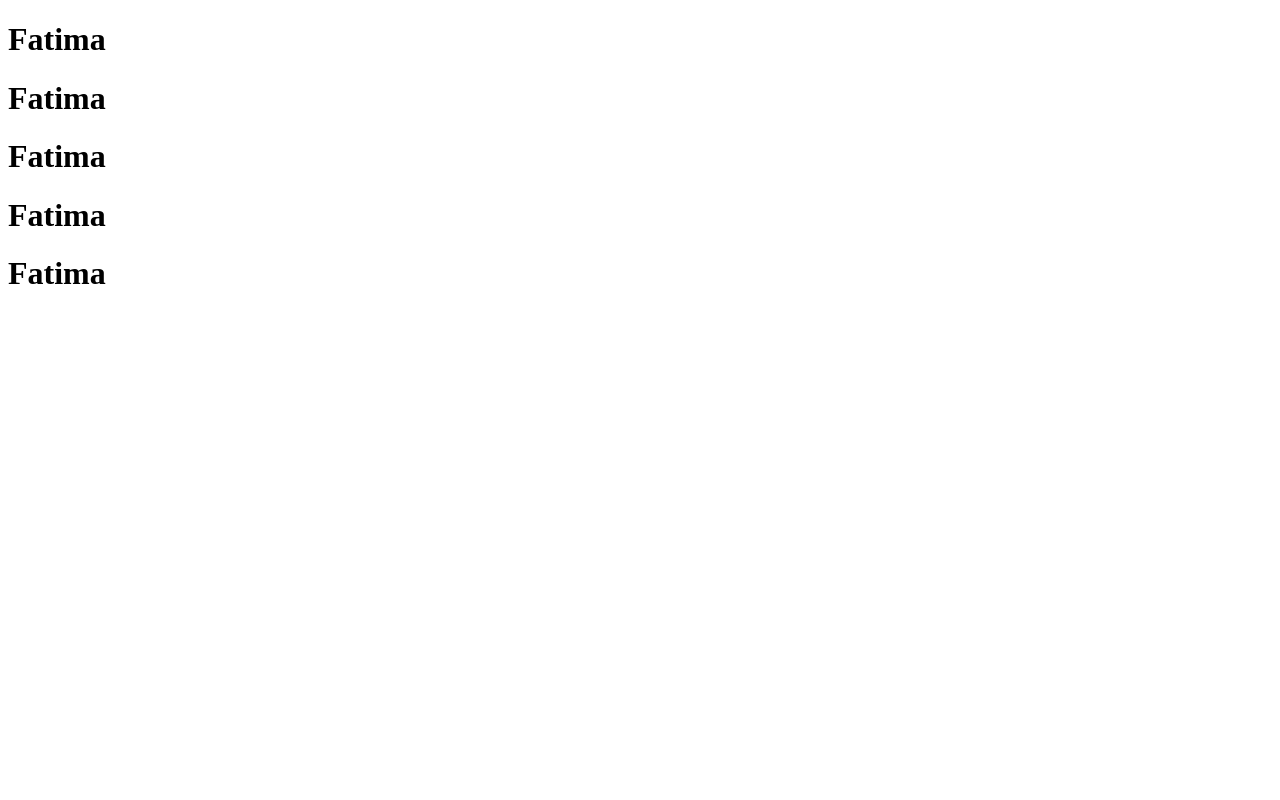
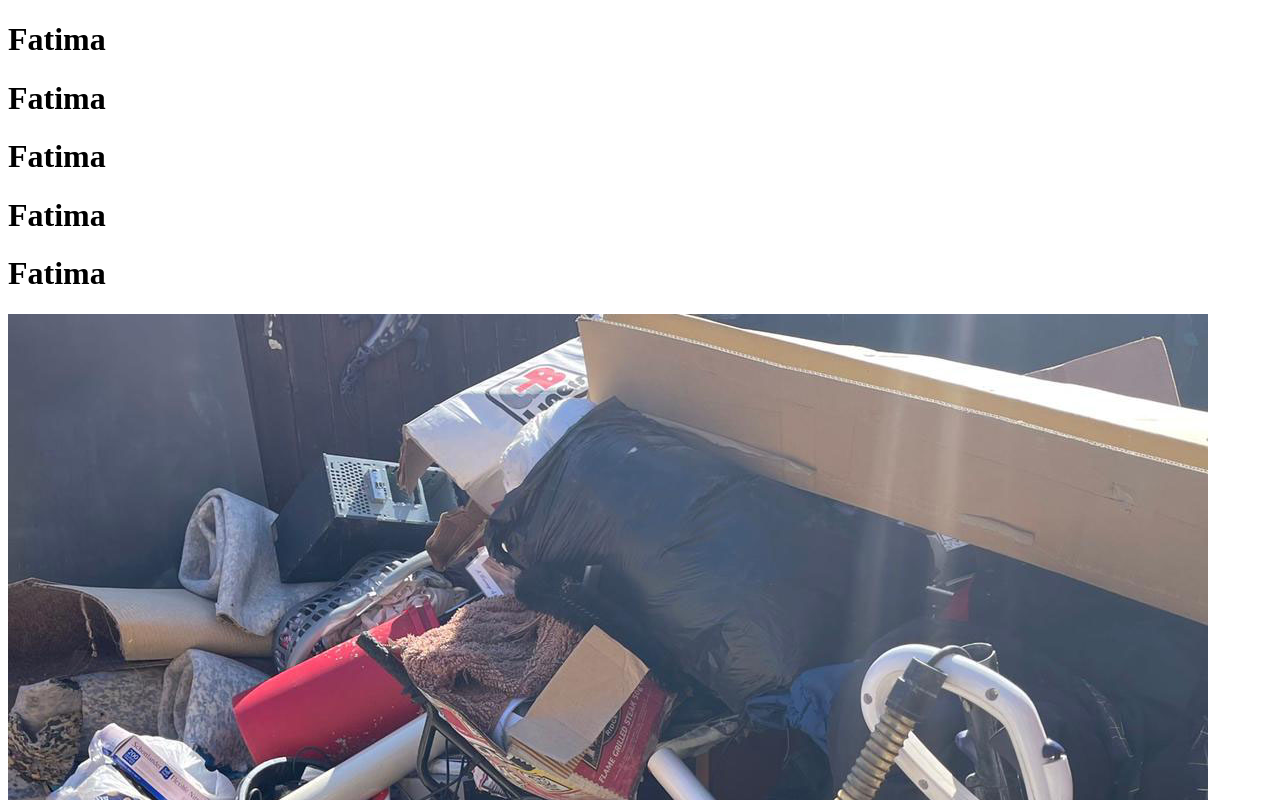
Before and after one commit to fatimasheraz141/mygit, a plain HTML site: page docs/index.html in a window 1280 px wide. Shown: the top 800 px of the page. Drawn offline with Linux system fonts and the light colour scheme.

Commit message:
img abdullah

```diff
--- a/docs/index.html
+++ b/docs/index.html
@@ -12,5 +12,6 @@
     <h1>Fatima </h1>
     <h1>Fatima </h1>
     <h1>Fatima </h1>
+    <img src="Contact-03.jpg" alt="">
 </body>
 </html>
```
